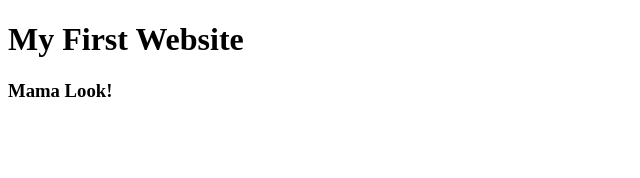
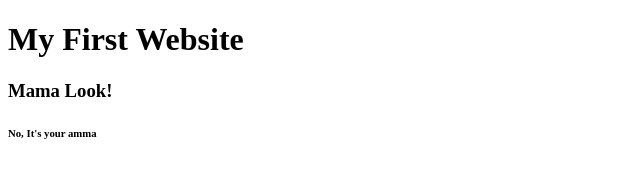
Before and after one commit to junayedhasan500/my-first-website, a plain HTML site: page index.html in a window 1280 px wide. Shown: the full height of the page, 0-640 px from the left. Drawn offline with Linux system fonts and the light colour scheme.

Commit message:
Update index.html

```diff
--- a/index.html
+++ b/index.html
@@ -8,5 +8,6 @@
 <body>
     <h1>My First Website</h1>
     <h3>Mama Look!</h3>
+    <h6>No, It's your amma</h6>
 </body>
 </html>
```
